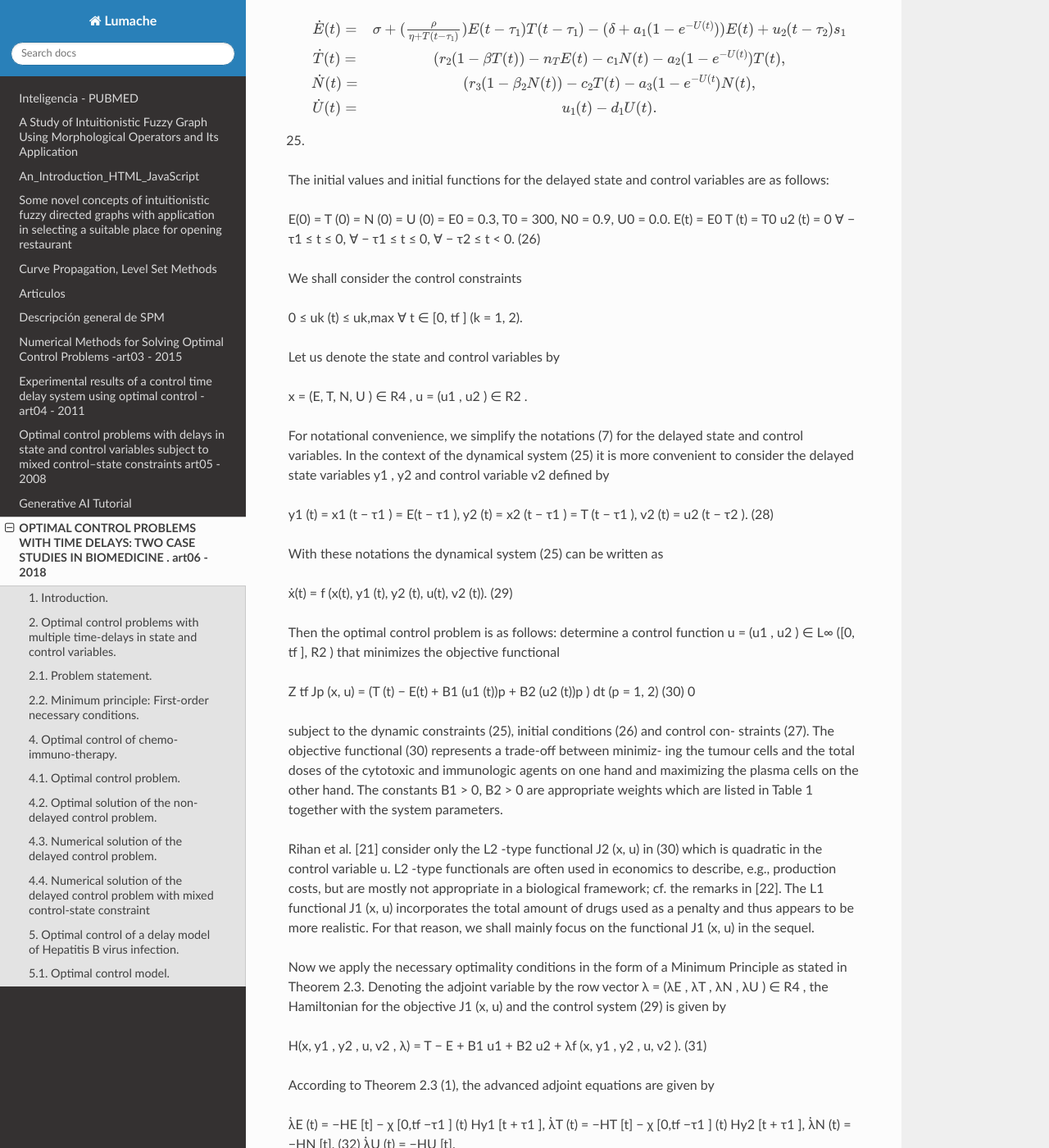
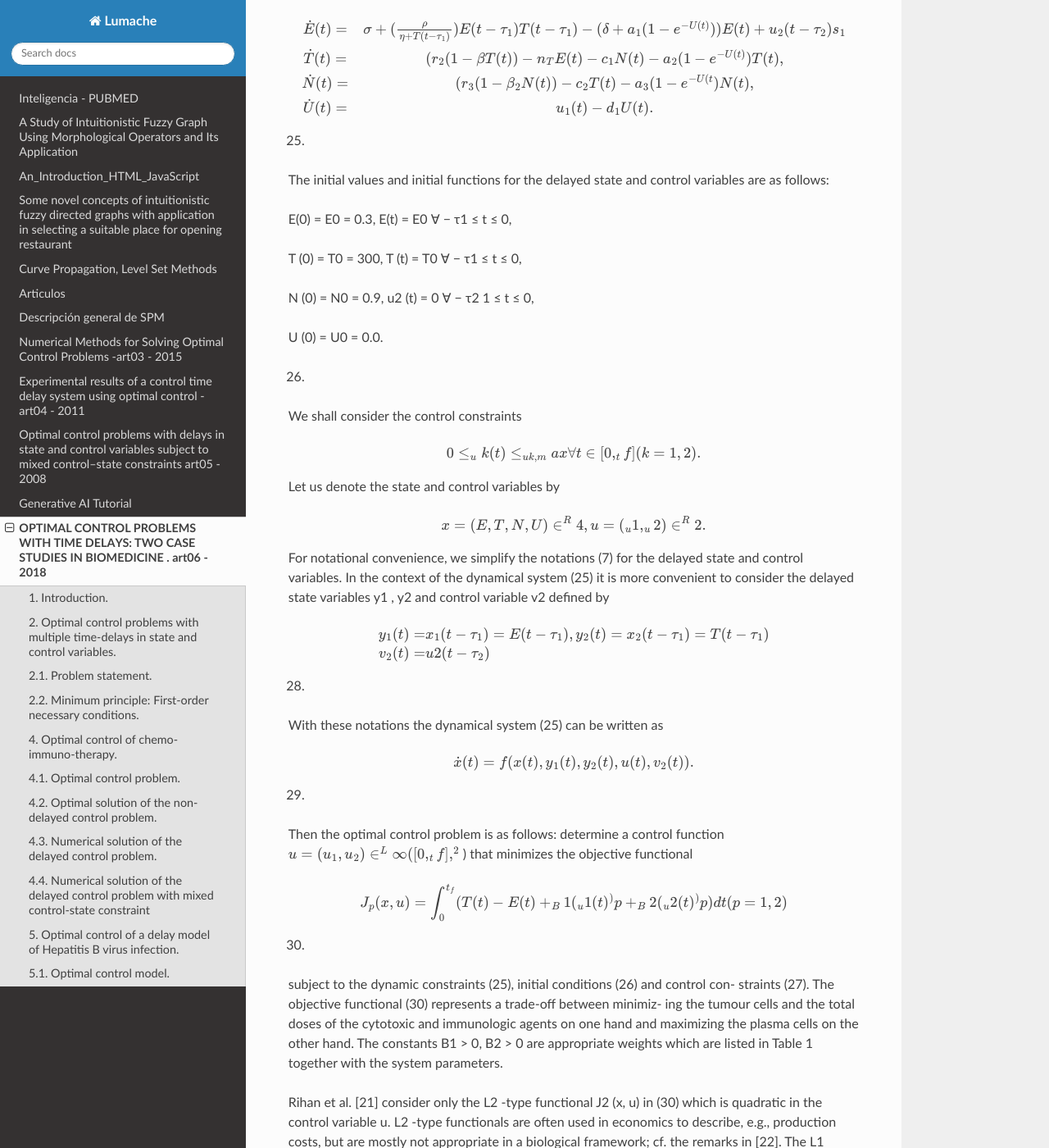
Before and after one commit to matecom57/santosg57-articulostesis, a Sphinx documentation site: the page built from docs/source/art06.rst, in a window 1280 px wide and 1400 px high, scrolled down 8253 px. Shown: the whole window at 82% size. Built offline with Sphinx 7.4.7 and the Read the Docs theme 3.1.0, drawn with Linux system fonts in a browser that asks for light colours.

```diff
--- a/docs/source/art06.rst
+++ b/docs/source/art06.rst
@@ -459,54 +459,57 @@ is given by
 The initial values and initial functions for the delayed state and control variables
 are as follows:
 
-E(0) =
-T (0) =
-N (0) =
-U (0) =
-E0 = 0.3,
-T0 = 300,
-N0 = 0.9,
-U0 = 0.0.
-E(t) = E0
-T (t) = T0
-u2 (t) = 0
-∀ − τ1 ≤ t ≤ 0,
-∀ − τ1 ≤ t ≤ 0,
-∀ − τ2 ≤ t < 0.
+E(0) = E0 = 0.3, E(t) = E0 ∀ − τ1 ≤ t ≤ 0,
+
+T (0) = T0 = 300, T (t) = T0 ∀ − τ1 ≤ t ≤ 0,
+
+N (0) = N0 = 0.9, u2 (t) = 0 ∀ − τ2 1 ≤ t ≤ 0,
+
+U (0) = U0 = 0.0.
+
 (26)
 
 We shall consider the control constraints
 
-0 ≤ uk (t) ≤ uk,max
-∀ t ∈ [0, tf ]
-(k = 1, 2).
+.. math::
+
+   0 ≤ _uk (t) ≤_{ uk,m}ax∀ t ∈ [0,_ tf ](k = 1, 2).
+
 
 Let us denote the state and control variables by
 
-x = (E, T, N, U ) ∈ R4 ,
-u = (u1 , u2 ) ∈ R2 .
+.. math::
+
+   x = (E, T, N, U ) ∈ ^R4 ,u = (_u1 , _u2 ) ∈^ R2 .
 
 For notational convenience, we simplify the notations (7) for the delayed state and
 control variables. In the context of the dynamical system (25) it is more convenient
 to consider the delayed state variables y1 , y2 and control variable v2 defined by
 
-y1 (t) = x1 (t − τ1 ) = E(t − τ1 ), y2 (t) = x2 (t − τ1 ) = T (t − τ1 ),
-v2 (t) = u2 (t − τ2 ).
+.. math::
+
+   \begin{align}
+   y_1 (t) =& x_1 (t-\tau_1 ) = E(t- \tau_1 ), y_2 (t) = x_2 (t - \tau_1 ) = T (t - \tau_1 ) \\
+   v_2 (t) = & u2 (t- \tau_2 )
+   \end{align}
+
 (28)
 
 With these notations the dynamical system (25) can be written as
 
-ẋ(t) = f (x(t), y1 (t), y2 (t), u(t), v2 (t)).
+.. math::
+
+   \dot{x}(t) = f (x(t), y_1 (t), y_2 (t), u(t), v_2 (t)).
+
 (29)
 
-Then the optimal control problem is as follows: determine a control function u =
-(u1 , u2 ) ∈ L∞ ([0, tf ], R2 ) that minimizes the objective functional
+Then the optimal control problem is as follows: determine a control function :math:`u =(u_1 , u_2 ) ∈ ^{L}∞ ([0,_ tf ],^2` )
+that minimizes the objective functional
 
-Z tf
-Jp (x, u) =
-(T (t) − E(t) + B1 (u1 (t))p + B2 (u2 (t))p ) dt (p = 1, 2)
+.. math::
+
+   J_p (x, u) = \int_0^{t_f} (T (t) − E(t) + _B1 (_u1 (t)^)p + _B2 (_u2 (t)^)p ) dt (p = 1, 2)
 (30)
-0
 
 subject to the dynamic constraints (25), initial conditions (26) and control con-
 straints (27). The objective functional (30) represents a trade-off between minimiz-
```
